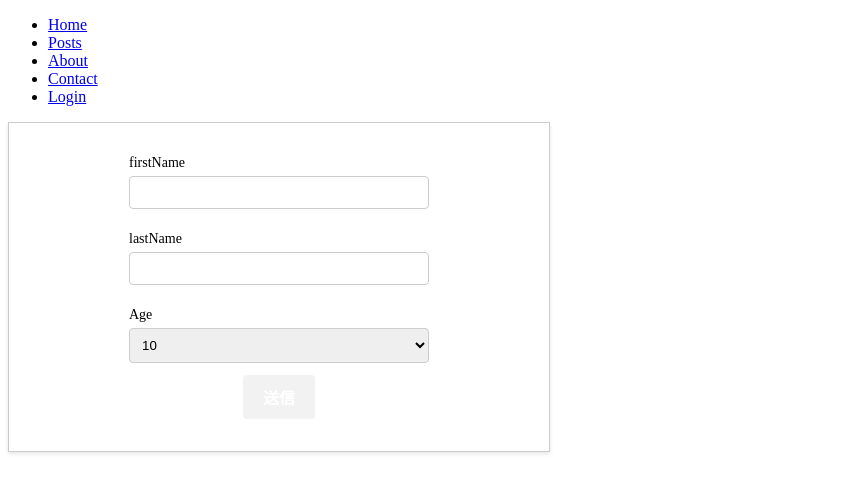
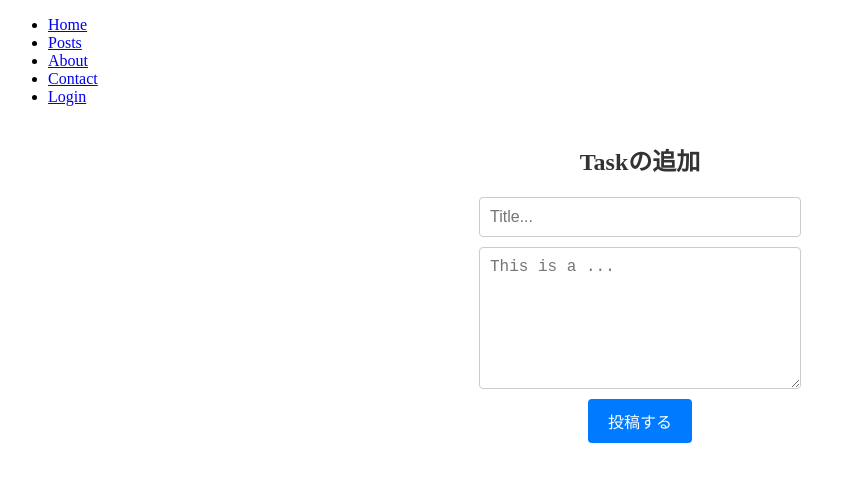
Before and after one commit to kazuya-u/NANOX-REACT, a React (Vite) app: page /addtask in a window 1280 px wide. Shown: the top 492 px of the page, without its empty margins (0-856 px from the left). Built offline with nearby package versions, Linux system fonts and the light colour scheme.

Commit message:
Implements of the add task form.

```diff
--- a/src/feature/TaskForm.tsx
+++ b/src/feature/TaskForm.tsx
@@ -1,11 +1,6 @@
-import React from "react";
-import { Path, useForm, SubmitHandler, UseFormRegister } from "react-hook-form";
+import { Path, useForm, UseFormRegister } from "react-hook-form";
+import axios from 'axios';
 import styled from "styled-components";
-
-type ButtonDisabledProps = {
-  disabled?: boolean
-}
-
 interface IFormValues {
   firstName: string;
   lastName: string;
@@ -18,104 +13,140 @@ type InputProps = {
   required: boolean;
 };
 
-const Input = ({ label, register, required }: InputProps) => (
-  <>
-    <InputWrapper>
-      <InputLabel>{label}</InputLabel>
-      <InputField {...register(label, { required })} />
-    </InputWrapper>
-  </>
-);
-
-const Select = React.forwardRef<
-  HTMLSelectElement,
-  { label: string } & ReturnType<UseFormRegister<IFormValues>>
->(({ onChange, onBlur, name, label }, ref) => (
-  <>
-    <InputWrapper>
-      <InputLabel>{label}</InputLabel>
-      <SelectWrapper name={name} ref={ref} onChange={onChange} onBlur={onBlur}>
-        <option value="10">10</option>
-        <option value="20">20</option>
-        <option value="30">30</option>
-      </SelectWrapper>
-
-    </InputWrapper>
-  </>
-));
-
-
-const TaskForm: React.FC = () => {
+const TaskForm = () => {
+  const endpoint = 'https:/drupal.sandbox.dev.lando/jsonapi/node/task';
   const {
     register,
     handleSubmit,
     formState: { isDirty, isValid }
-  } = useForm<IFormValues>({
+  } = useForm({
     mode: 'onChange',
     criteriaMode: 'all',
   });
-  const onSubmit: SubmitHandler<IFormValues> = data => {
-    alert(JSON.stringify(data));
+
+  const onsubmit = async (data) => {
+    const nodeData = {
+      "data": {
+        "type": "node--task",
+        "attributes": {
+          "title": data.title,
+          "field_description": data.description
+        },
+        // "relationships": {
+        //   "field_ref_project": {
+        //     "data": {
+        //       "meta": {
+        //         "id": 6
+        //       }
+        //     }
+        //   }
+        // },
+
+      }
+    }
+    console.log(nodeData);
+    try {
+      const response = await axios.post(endpoint, nodeData, {
+        headers: {
+          'Content-Type': 'application/vnd.api+json',
+          'Accept': 'application/vnd.api+json'
+        },
+      });
+      console.log('Nodeが投稿されました。', response.data);
+    } catch (error) {
+      console.error('Nodeの投稿に失敗しました。', error);
+    }
   };
+  return (
+    <>
+      <Form onSubmit={handleSubmit(onsubmit)}>
+        <Heading>Taskの追加</Heading>
+        <Input type="text" {...register('title')} placeholder="Title..." />
+        <Textarea {...register('description')} placeholder="This is a ..." />
+        <SubmitButton disabled={!isDirty || !isValid}>投稿する</SubmitButton>
+      </Form>
+    </>
+  );
 
-  return (
-    <Form onSubmit={handleSubmit(onSubmit)}>
-      <Input label="firstName" register={register} required />
-      <Input label="lastName" register={register} required />
-      <Select label="Age" {...register("age")} />
-      <SubmitButton type="submit" disabled={!isDirty || !isValid}>送信</SubmitButton>
-    </Form >
-  );
-}
+};
+
+
+
+
+// const TaskForm: React.FC = () => {
+//   const {
+//     register,
+//     handleSubmit,
+//     formState: { isDirty, isValid }
+//   } = useForm<IFormValues>({
+//     mode: 'onChange',
+//     criteriaMode: 'all',
+//   });
+//   const onSubmit: SubmitHandler<IFormValues> = data => {
+//     alert(JSON.stringify(data));
+//   };
+
+//   return (
+//     <Form onSubmit={handleSubmit(onSubmit)}>
+//       <Input label="firstName" register={register} required />
+//       <Input label="lastName" register={register} required />
+//       <Select label="Age" {...register("age")} />
+//       <SubmitButton type="submit" disabled={!isDirty || !isValid}>送信</SubmitButton>
+//     </Form >
+//   );
+// }
 
 
 const Form = styled.form`
   display: flex;
   flex-direction: column;
   align-items: center;
-  width: 500px;
-  border: 1px solid #ccc;
-  padding: 20px 20px 32px;
-  background-color: #fff;
-  box-shadow: 0px 2px 4px rgba(0, 0, 0, 0.1);
+  width: 300px;
+  margin: 0 auto;
 `;
 
-const InputWrapper = styled.div`
-  margin-top: 12px;
-  display: flex;
-  flex-direction: column;
-  width: 60%;
+const Heading = styled.h2`
+  font-size: 24px;
+  color: #333;
+  margin-bottom: 20px;
 `;
 
-const InputLabel = styled.label`
-  font-size: 14px;
-  margin-bottom: 5px;
-  /* width: 100px; */
+const Input = styled.input`
+  padding: 10px;
+  width: 100%;
+  margin-bottom: 10px;
+  border: 1px solid #ccc;
+  border-radius: 4px;
+  font-size: 16px;
 `;
 
-const InputField = styled.input`
-  padding: 8px;
+const Textarea = styled.textarea`
+  padding: 10px;
+  width: 100%;
+  height: 120px;
+  margin-bottom: 10px;
   border: 1px solid #ccc;
   border-radius: 4px;
-  margin-bottom: 10px;
+  font-size: 16px;
 `;
 
-const SelectWrapper = styled.select`
-  padding: 8px;
-  margin-bottom: 12px;
-  border: 1px solid #ccc;
-  border-radius: 4px;
-`;
-
-const SubmitButton = styled.button<ButtonDisabledProps>`
+const SubmitButton = styled.button`
   padding: 10px 20px;
-  font-size: 16px;
-  font-weight: bold;
+  background-color: #007bff;
   color: #fff;
   border: none;
   border-radius: 4px;
+  font-size: 16px;
   cursor: pointer;
-  background-color: ${({ disabled }) => disabled ? '#f2f2f2' : '#333'};
+  transition: background-color 0.3s ease;
+
+  &:disabled {
+    opacity: 0.7;
+    cursor: not-allowed;
+  }
+
+  &:hover:not(:disabled) {
+    background-color: #0056b3;
+  }
 `;
-
 export default TaskForm;
```
